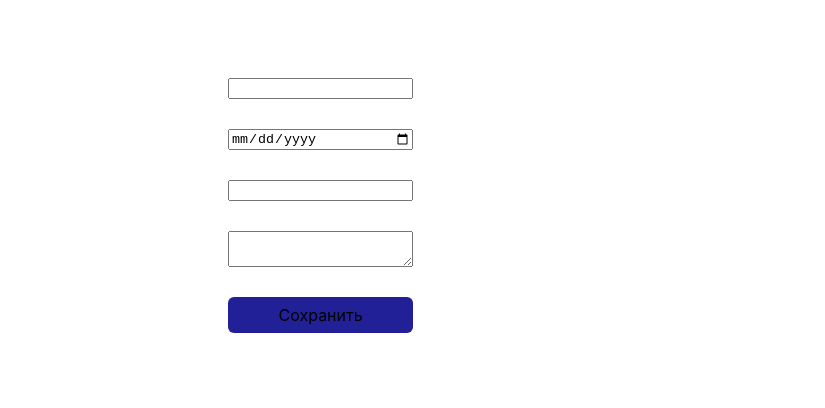
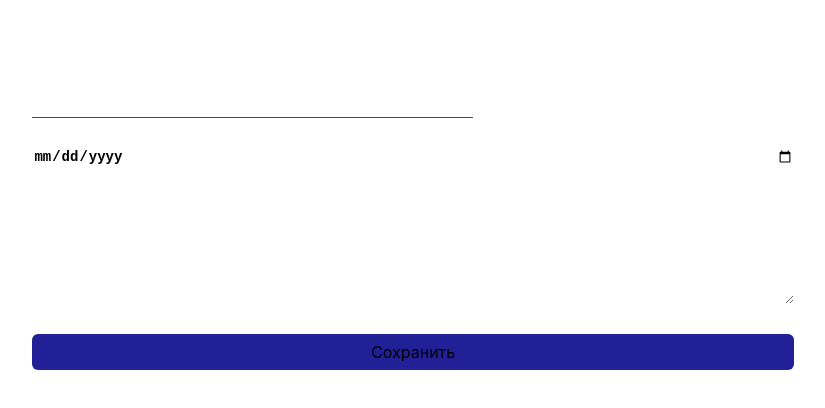
Before and after one commit to IvanChirik/improved-journal, a React (Vite) app: page / in a window 1280 px wide. Shown: the top 408 px of the page, without its empty margins (408-1233 px from the left). Built offline with nearby package versions, Linux system fonts and the light colour scheme.

Commit message:
Added styles to body

```diff
--- a/src/components/JournalForm/JournalForm.css
+++ /dev/null
@@ -1,5 +0,0 @@
-.journal-form {
-    display: flex;
-    flex-direction: column;
-    gap: 30px;
-}
--- a/src/components/JournalForm/JournalForm.jsx
+++ b/src/components/JournalForm/JournalForm.jsx
@@ -1,5 +1,5 @@
 import Button from '../Button/Button';
-import './JournalForm.css';
+import styles from './JournalForm.module.css';
 
 const JournalForm = ({ addJournalItem }) => {
     const addJournalItemHandler = (e) => {
@@ -9,11 +9,11 @@ const JournalForm = ({ addJournalItem }) => {
         addJournalItem(formProps);
     };
     return (
-        <form onSubmit={addJournalItemHandler} className='journal-form'>
-            <input name='title' type='text' />
-            <input name='date' type='date' />
-            <input name='tag' type='text' />
-            <textarea name='description' type='text' />
+        <form onSubmit={addJournalItemHandler} className={styles['journal-form']}>
+            <div><input name='title' type='text' className={styles.title} /></div>
+            <input name='date' type='date' className={styles.date} />
+            <input name='tag' type='text' className={styles.tag} />
+            <textarea name='description' type='text' className={styles.description} />
             <Button text='Сохранить' />
         </form>
     );
--- /dev/null
+++ b/src/components/JournalForm/JournalForm.module.css
@@ -0,0 +1,43 @@
+.journal-form {
+    display: flex;
+    flex-direction: column;
+    gap: 30px;
+}
+
+.title {
+    border: none;
+    background: none;
+    font-size: 32px;
+    font-style: normal;
+    font-weight: 600;
+    line-height: normal;
+    border-bottom: 1px solid rgb(75, 73, 73);
+    outline: none;
+}
+
+.date {
+    border: none;
+    background: none;
+    font-size: 14px;
+    font-style: normal;
+    font-weight: 600;
+    line-height: normal;
+}
+
+.tag {
+    border: none;
+    background: none;
+    font-size: 14px;
+    font-style: normal;
+    font-weight: 600;
+    line-height: normal;
+}
+
+.description {
+    border: none;
+    background: none;
+    font-size: 16px;
+    font-style: normal;
+    font-weight: 400;
+    line-height: 28px;
+}
--- a/src/layout/Body/Body.css
+++ b/src/layout/Body/Body.css
@@ -1,3 +1,4 @@
 .body {
     padding: 50px;
+    width: 100%;
 }
```
Also changed, not shown: public/calendar.svg (added), public/folder.svg (added).
